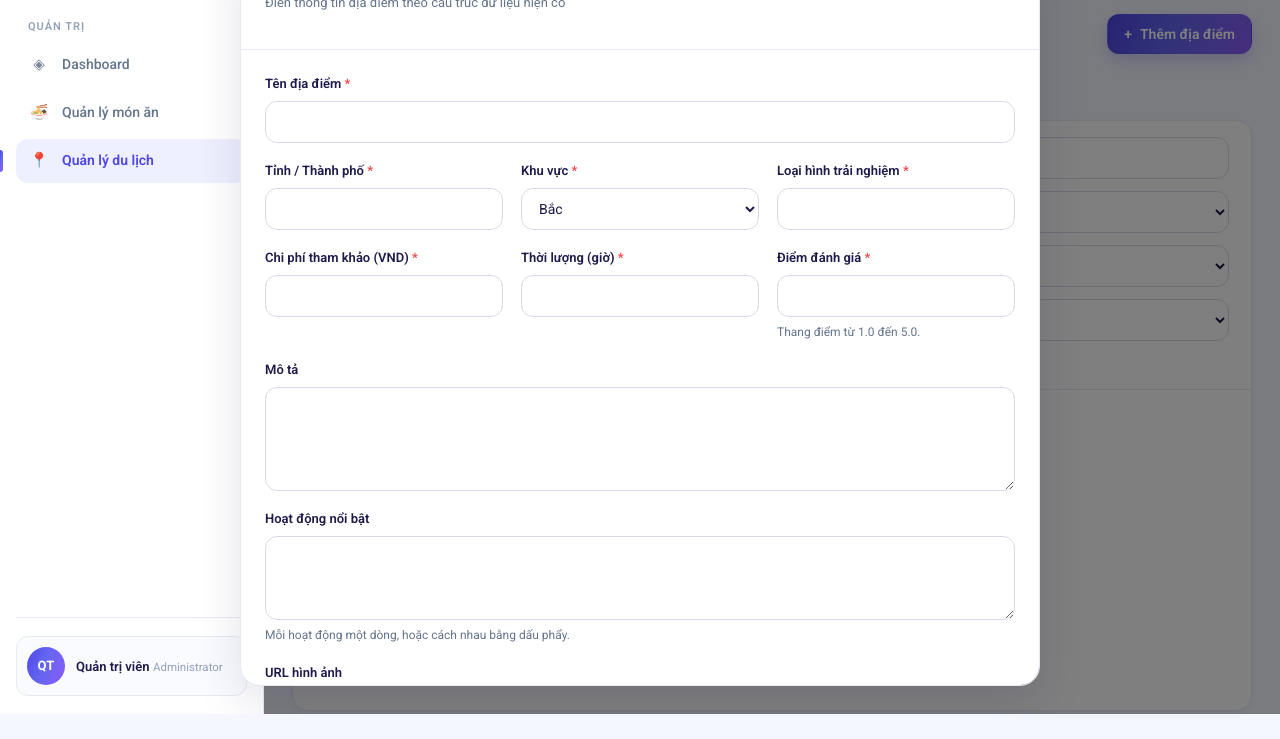
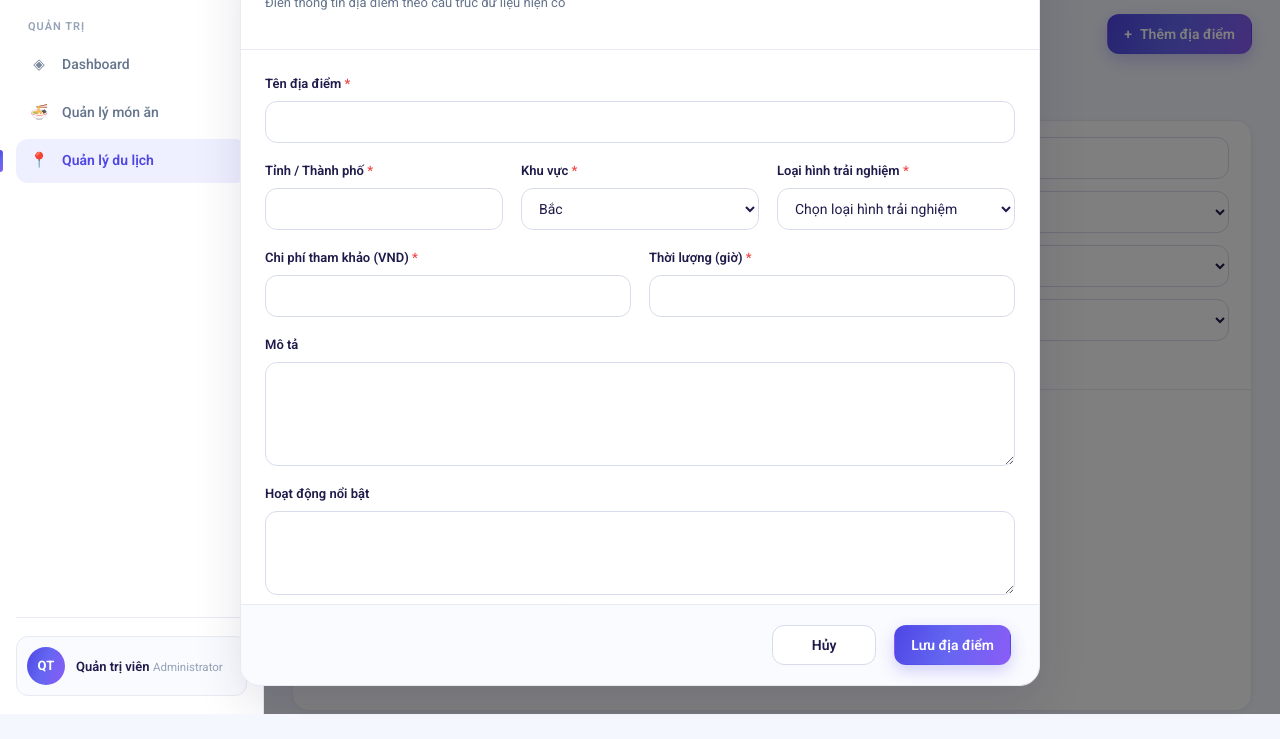
Before and after one commit to huydat-tran/DecisionHub, a plain HTML site: page frontend/admin/pages/places.html in a window 1280 px wide. Both pictures are taken after a click on the button "Thêm địa điểm". Shown: the part 86-825 px from the top of the page. Drawn offline with nearby package versions, Linux system fonts and the light colour scheme; some packages are replaced by stand-ins of ours; a script that the page names is missing.

Commit message:
update fe

```diff
--- a/frontend/admin/css/admin-components.css
+++ b/frontend/admin/css/admin-components.css
@@ -387,6 +387,25 @@
 }
 .adm-modal .modal-footer .adm-btn { min-width: 104px; }
 
+/* Modal form (thêm/sửa): .modal-body nằm trong <form> nên Bootstrap không áp
+   được vùng cuộn cho body. Cần cho form làm flex column để body cuộn được. */
+.adm-modal .modal-dialog-scrollable form {
+  display: flex;
+  flex-direction: column;
+  flex: 1 1 auto;
+  min-height: 0;
+  overflow: hidden;
+}
+.adm-modal .modal-dialog-scrollable .modal-body {
+  flex: 1 1 auto;
+  min-height: 0;
+  overflow-y: auto;
+}
+.adm-modal .modal-dialog-scrollable .modal-header,
+.adm-modal .modal-dialog-scrollable .modal-footer {
+  flex: 0 0 auto;
+}
+
 /* -------------------------------------------------------------- Skeleton */
 
 .adm-skeleton {
--- a/frontend/admin/js/pages/places.js
+++ b/frontend/admin/js/pages/places.js
@@ -6,6 +6,14 @@
 
 const PLACE_REGIONS = ["Bắc", "Trung", "Nam", "Tây Nguyên", "Tây Nam Bộ"];
 const DEFAULT_PLACE_IMAGE = "../../assets/images/travel/dalat.jpg";
+const DEFAULT_ACTIVITY_TYPES = [
+  "Nghỉ dưỡng biển",
+  "Khám phá thiên nhiên",
+  "Văn hóa lịch sử",
+  "Nghỉ dưỡng núi",
+  "Sinh thái",
+];
+const DEFAULT_PLACE_RATING = 4.5;
 
 const placeState = { places: [], filtered: [], activityTypes: [] };
 
@@ -125,6 +133,22 @@ function syncActivityFilter() {
   el.filterActivity.value = types.includes(current) ? current : "";
 }
 
+/** Đổ danh sách loại hình trong form: gợi ý mặc định + các loại hình đang có trong dữ liệu. */
+function syncActivityOptions() {
+  const select = document.getElementById("place-activity");
+  const types = Array.from(
+    new Set(
+      DEFAULT_ACTIVITY_TYPES.concat(
+        placeState.places.map((place) => place.activity_type).filter(Boolean),
+      ),
+    ),
+  ).sort();
+
+  select.innerHTML =
+    '<option value="">Chọn loại hình trải nghiệm</option>' +
+    types.map((type) => `<option value="${escapeHtml(type)}">${escapeHtml(type)}</option>`).join("");
+}
+
 async function loadPlaces() {
   el.loading.hidden = false;
   el.tableWrap.hidden = true;
@@ -133,6 +157,7 @@ async function loadPlaces() {
 
   placeState.places = await admStoreListPlaces();
   syncActivityFilter();
+  syncActivityOptions();
   applyFilters();
 }
 
@@ -167,7 +192,6 @@ function openPlaceForm(place) {
   document.getElementById("place-activity").value = isEdit ? place.activity_type : "";
   document.getElementById("place-cost").value = isEdit ? place.estimated_cost : "";
   document.getElementById("place-duration").value = isEdit ? place.estimated_duration : "";
-  document.getElementById("place-rating").value = isEdit ? place.rating : "";
   document.getElementById("place-description").value = isEdit ? place.description || "" : "";
   document.getElementById("place-highlights").value = isEdit ? placeHighlightsToString(place.highlights) : "";
   document.getElementById("place-image-url").value = isEdit ? place.image_url || "" : "";
@@ -181,7 +205,7 @@ function validatePlaceForm(values) {
   if (!values.name) errors.name = "Vui lòng nhập tên địa điểm.";
   if (!values.province_city) errors.province_city = "Vui lòng nhập tỉnh hoặc thành phố.";
   if (!values.region) errors.region = "Vui lòng chọn khu vực.";
-  if (!values.activity_type) errors.activity_type = "Vui lòng nhập loại hình trải nghiệm.";
+  if (!values.activity_type) errors.activity_type = "Vui lòng chọn loại hình trải nghiệm.";
   if (values.estimated_cost === "" || values.estimated_cost === undefined) {
     errors.estimated_cost = "Vui lòng nhập chi phí tham khảo.";
   } else if (Number(values.estimated_cost) < 0) {
@@ -191,11 +215,6 @@ function validatePlaceForm(values) {
     errors.estimated_duration = "Vui lòng nhập thời lượng.";
   } else if (Number(values.estimated_duration) <= 0) {
     errors.estimated_duration = "Thời lượng phải lớn hơn 0 giờ.";
-  }
-  if (values.rating === "" || values.rating === undefined) {
-    errors.rating = "Vui lòng nhập điểm đánh giá.";
-  } else if (Number(values.rating) < 1 || Number(values.rating) > 5) {
-    errors.rating = "Điểm đánh giá phải nằm trong khoảng 1.0 đến 5.0.";
   }
   if (values.image_url && !/^https?:\/\//i.test(values.image_url)) {
     errors.image_url = "URL hình ảnh phải bắt đầu bằng http:// hoặc https://.";
@@ -211,7 +230,6 @@ function showPlaceErrors(errors) {
     activity_type: "place-activity",
     estimated_cost: "place-cost",
     estimated_duration: "place-duration",
-    rating: "place-rating",
     image_url: "place-image-url",
   };
   Object.keys(fieldMap).forEach((key) => {
@@ -233,6 +251,11 @@ async function handlePlaceSubmit(event) {
   showPlaceErrors(errors);
   if (Object.keys(errors).length) return;
 
+  const id = document.getElementById("place-id").value;
+  const current = id
+    ? placeState.places.find((item) => item.id === Number(id))
+    : null;
+
   const payload = {
     name: values.name,
     province_city: values.province_city,
@@ -240,14 +263,13 @@ async function handlePlaceSubmit(event) {
     activity_type: values.activity_type,
     estimated_cost: Number(values.estimated_cost),
     estimated_duration: Number(values.estimated_duration),
-    rating: Number(values.rating),
+    rating: current ? Number(current.rating) : DEFAULT_PLACE_RATING,
     description: values.description || null,
     highlights: placeStringToList(values.highlights),
     image_url: values.image_url || null,
     is_active: values.is_active,
   };
 
-  const id = document.getElementById("place-id").value;
   el.formSubmit.disabled = true;
   try {
     if (id) {
--- a/frontend/admin/pages/places.html
+++ b/frontend/admin/pages/places.html
@@ -162,14 +162,7 @@
                 </div>
                 <div class="adm-field">
                   <label class="adm-label" for="place-activity">Loại hình trải nghiệm <span class="adm-required">*</span></label>
-                  <input type="text" class="adm-input" id="place-activity" name="activity_type" maxlength="100" list="place-activity-options" required />
-                  <datalist id="place-activity-options">
-                    <option value="Nghỉ dưỡng biển"></option>
-                    <option value="Khám phá thiên nhiên"></option>
-                    <option value="Văn hóa lịch sử"></option>
-                    <option value="Nghỉ dưỡng núi"></option>
-                    <option value="Sinh thái"></option>
-                  </datalist>
+                  <select class="adm-select" id="place-activity" name="activity_type" required></select>
                   <span class="adm-error" data-error-for="place-activity"></span>
                 </div>
               </div>
@@ -183,12 +176,6 @@
                   <label class="adm-label" for="place-duration">Thời lượng (giờ) <span class="adm-required">*</span></label>
                   <input type="number" class="adm-input" id="place-duration" name="estimated_duration" min="0" step="0.5" required />
                   <span class="adm-error" data-error-for="place-duration"></span>
-                </div>
-                <div class="adm-field">
-                  <label class="adm-label" for="place-rating">Điểm đánh giá <span class="adm-required">*</span></label>
-                  <input type="number" class="adm-input" id="place-rating" name="rating" min="1" max="5" step="0.1" required />
-                  <span class="adm-help">Thang điểm từ 1.0 đến 5.0.</span>
-                  <span class="adm-error" data-error-for="place-rating"></span>
                 </div>
               </div>
               <div class="adm-field">
```
